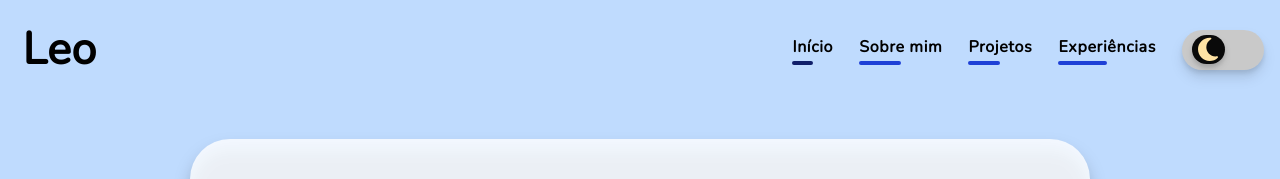
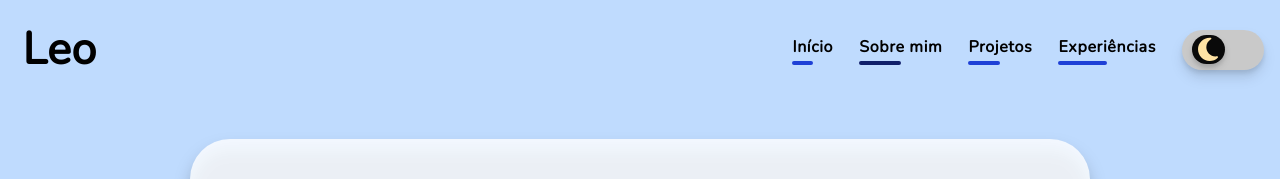
Before and after one commit to leosan00/my-portifolio, a SvelteKit app: page /about in a window 1280 px wide. Shown: the top 179 px of the page. Built offline with nearby package versions, Linux system fonts and the light colour scheme.

Commit message:
track page when not click in menu

```diff
--- a/src/routes/+page.svelte
+++ b/src/routes/+page.svelte
@@ -6,12 +6,14 @@
   import { fade } from "svelte/transition";
   import ExperienceCard from "$lib/components/experienceCard.svelte";
   import {onMount} from "svelte"
+  import {currentTab} from "$lib/stores/currentTab.js";
 
   let mounted = false;
 
-    onMount(() => {
-	    mounted = true;
-    });
+  onMount(() => {
+    mounted = true;
+  });
+  $currentTab = 'active-home';
 
 </script>
 <style lang="postcss">
--- a/src/routes/about/+page.svelte
+++ b/src/routes/about/+page.svelte
@@ -1,5 +1,8 @@
 <script>
     import { fade } from "svelte/transition";
+    import {currentTab} from "$lib/stores/currentTab.js";
+
+    $currentTab = 'active-about';
 
     let listTools = [
       {
--- a/src/routes/experience/+page.svelte
+++ b/src/routes/experience/+page.svelte
@@ -1,5 +1,9 @@
 <script>
   import { fade } from "svelte/transition";
+  import {currentTab} from "$lib/stores/currentTab.js";
+
+  $currentTab = 'active-experience';
+
 
   var listOfXp = [
     {
--- a/src/routes/projects/+page.svelte
+++ b/src/routes/projects/+page.svelte
@@ -1,6 +1,9 @@
 <script>
 
 import { fade } from "svelte/transition";
+import {currentTab} from "$lib/stores/currentTab.js";
+
+    $currentTab = 'active-projects';
 
     var listProjects = [
     {
```
